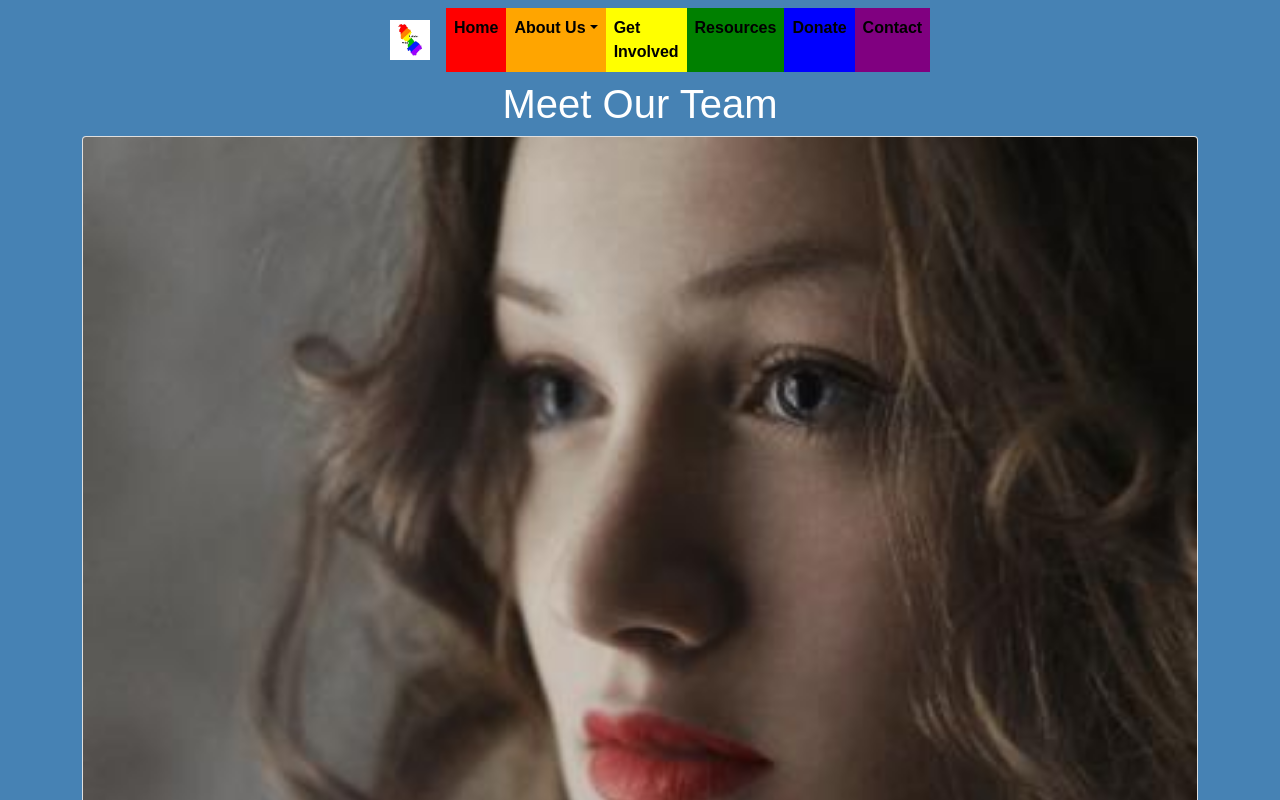
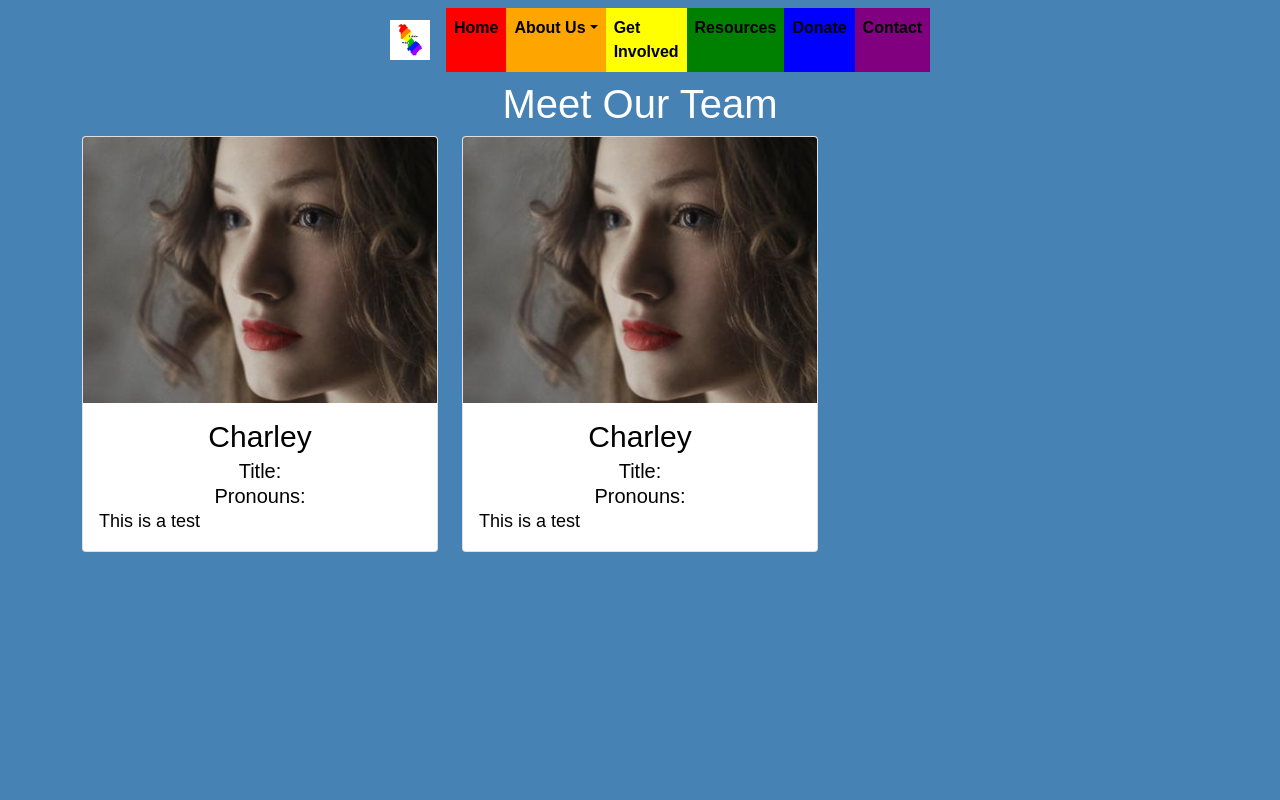
Before and after one commit to Jacobs1986/leitrim-pride, a React (Create React App) app in the folder client/: page /team in a window 1280 px wide. Shown: the top 800 px of the page. Built offline with nearby package versions, Linux system fonts and the light colour scheme.

Commit message:
Update teamCards.js

```diff
--- a/client/src/components/teamCards/teamCards.js
+++ b/client/src/components/teamCards/teamCards.js
@@ -1,5 +1,5 @@
 import React from "react";
-import { Card, Container } from "react-bootstrap";
+import { Card, Col, Container, Row } from "react-bootstrap";
 
 //Styling
 import "./teamCards.css";
@@ -9,6 +9,8 @@ export default function TeamCards() {
         <div>
             <h1 className="centerText">Meet Our Team</h1>
             <Container>
+                <Row>
+                    <Col xs={12} md={4} className='cardColumns'>
                         <Card className='teamCards'>
                             <Card.Img variant="top" src="./Images/charley.jpeg" />
                             <Card.Body>
@@ -26,6 +28,27 @@ export default function TeamCards() {
                                 </Card.Text>
                             </Card.Body>
                         </Card>
+                    </Col>
+                    <Col xs={12} md={4}>
+                        <Card className='teamCards'>
+                            <Card.Img variant="top" src="./Images/charley.jpeg" />
+                            <Card.Body>
+                                <Card.Title className="centerText cardTitle">
+                                    Charley
+                                </Card.Title>
+                                <Card.Subtitle className="centerText cardMargins cardSubtitle">
+                                    Title:
+                                </Card.Subtitle>
+                                <Card.Subtitle className="centerText cardSubtitle">
+                                    Pronouns:
+                                </Card.Subtitle>
+                                <Card.Text className='cardText'>
+                                    This is a test
+                                </Card.Text>
+                            </Card.Body>
+                        </Card>
+                    </Col>
+                </Row>
             </Container>
         </div>
     );
```
Lines whose indentation alone changed are shown as unchanged.
